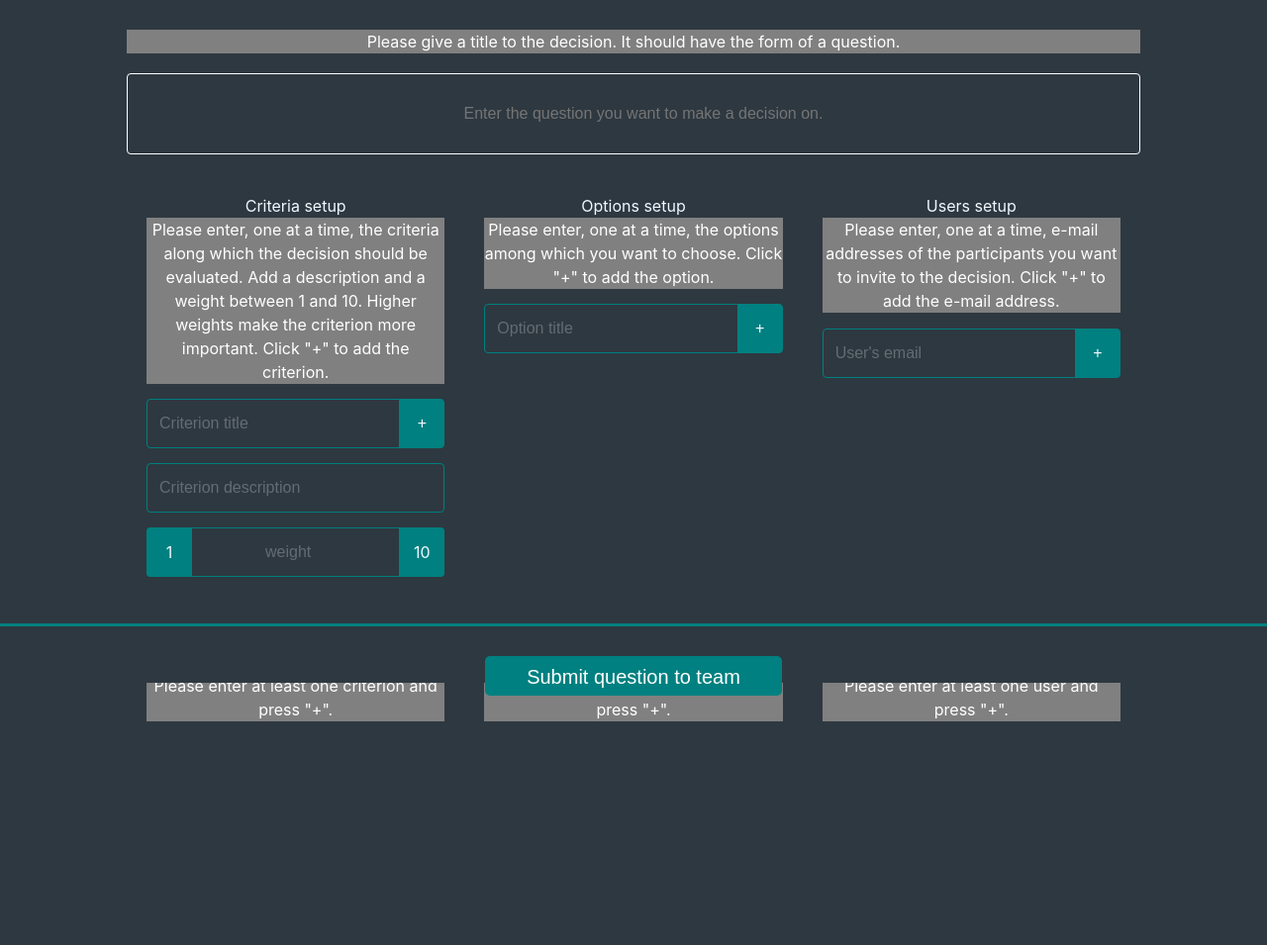
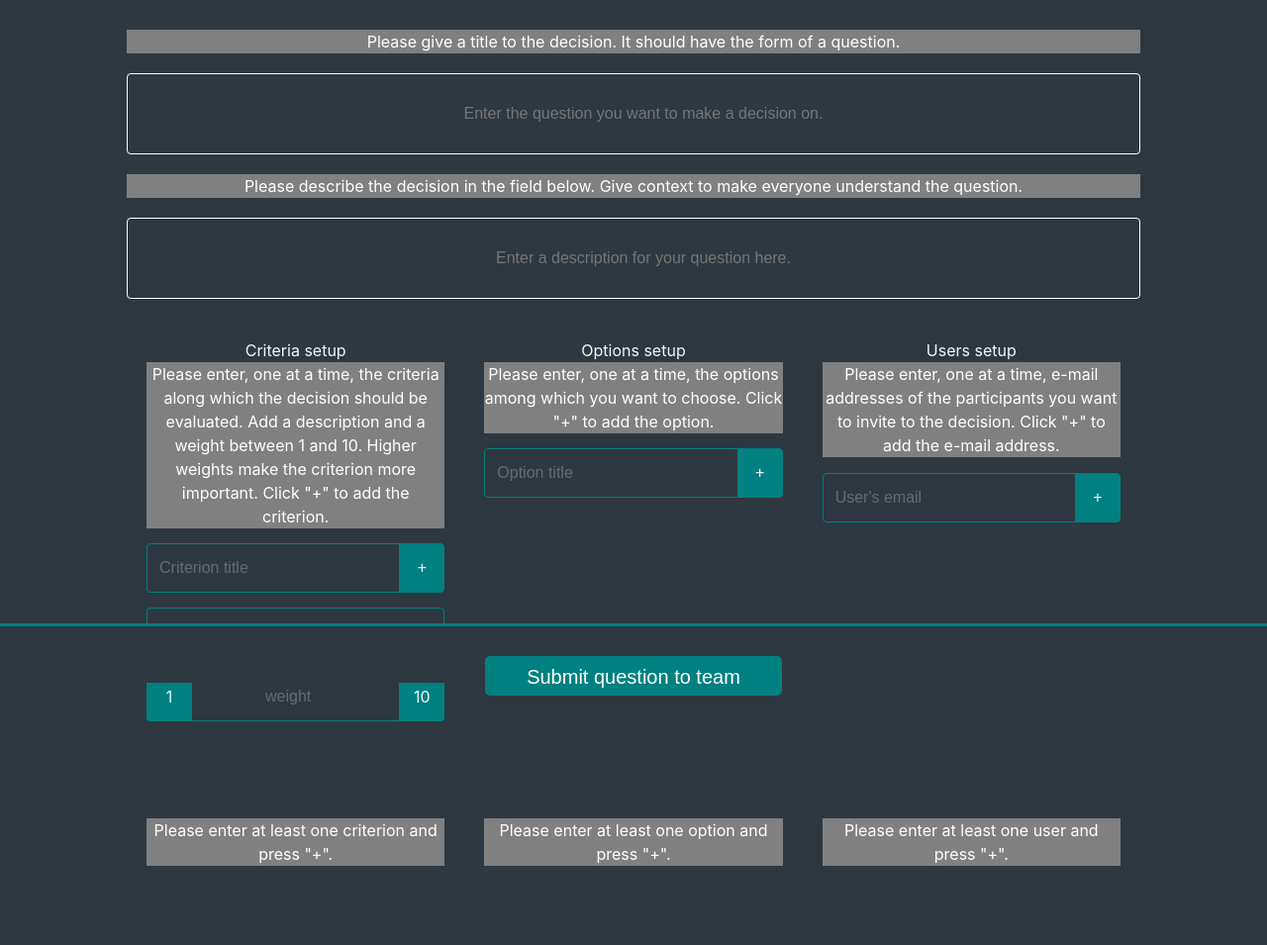
Before and after one commit to MilenaMalysh/decisionmaker, a Django app: page /decision/setup in a window 1280 px wide. Shown: the part 110-1065 px from the top of the page at 99% size. Before the commit the page ends 839 px from the top, so only its background shows below. Run offline with Django 3.2, Linux system fonts and the light colour scheme; some libraries are stand-ins or nearby versions.

Commit message:
Added description field for the question.

```diff
--- a/app/jinja2/setup_page.html
+++ b/app/jinja2/setup_page.html
@@ -13,6 +13,10 @@
             <div class="card-instruction">Please give a title to the decision. It should have the form of a question.</div>
                 <div class="question-content">
                     <input class="question-block" placeholder="Enter the question you want to make a decision on." v-model="question" data-toggle="tooltip" data-placement="top" title="Example: Where should we build the new hospital?">
+                </div>
+                <div class="card-instruction">Please describe the decision in the field below. Give context to make everyone understand the question.</div>
+                <div class="question-content">
+                    <input class="question-block" placeholder="Enter a description for your question here." v-model="description" data-toggle="tooltip" data-placement="top" title="Example: We are looking for a place to build a new hospital that serves the City of London. Simulations say that we will face a shortage in hospital capacity of 35% by 2030 if we don't upgrade or build new hospitals. The current hospitals are in densely populated areas and can't be extended.">
                 </div>
                 <div class="setup-categories">
                     <div class="criteria-setup">Criteria setup
@@ -147,7 +151,7 @@
 
 
             <footer>
-    <div class="row" id = "setup">
+    <div class="row-smallMargin" id = "setup">
                 <button type="button" class="btn" id="submit-survey-btn" v-on:click="submit"> Submit question to team
                 </button>
             </div>
--- a/app/models.py
+++ b/app/models.py
@@ -8,6 +8,7 @@
 
 class Decision(models.Model):
     name = models.CharField(max_length=50)
+    description = models.CharField(max_length=500)
 
     def get_absolute_url(self):
         return reverse('decision', args=[str(self.id)])
--- a/app/static/css/setup.css
+++ b/app/static/css/setup.css
@@ -124,3 +124,7 @@
     text-align: center;
     color: white;
 }
+
+footer.row-smallMargin{
+    margin-bottom: 100px;
+}
--- a/app/static/js/setup_page.js
+++ b/app/static/js/setup_page.js
@@ -7,7 +7,8 @@
         currentCriterion: {name: '', description: '', weight: ""},
         users: [],
         currentUser: {title: ''},
-        question: ""
+        question: "",
+        description: ""
     },
     delimiters: ["[[", "]]"],
     methods: {
@@ -21,11 +22,11 @@
             return (this.users.length >= 1);
         },
         validate() {
-            return ((this.alternatives.length >= 1) && (this.criteria.length >= 1) && (this.users.length >= 1) && this.question);
+            return ((this.alternatives.length >= 1) && (this.criteria.length >= 1) && (this.users.length >= 1) && this.question && this.description);
         },
         submit() {
             if (!(this.validate())) {
-                alert('Please fill survey title and add at least one option, criterion and user.');
+                alert('Please fill survey title and description and add at least one option, criterion and user.');
             } else {
                 //submit data
                 $.ajax({
```
